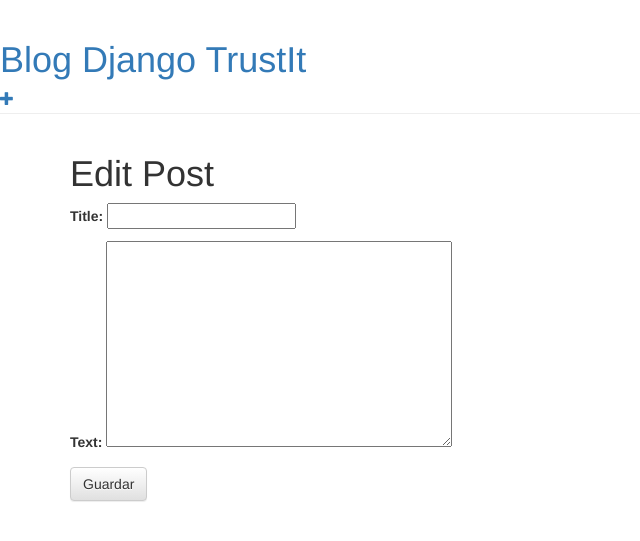
After one commit to rafaelsandroni/django-app-blog-sample, a Django app: page /post/new/ in a window 1280 px wide. The commit adds this page. Shown: the top 541 px of the page, without its empty margins (0-640 px from the left). Run offline with Django 3.2, Linux system fonts and the light colour scheme; some libraries are stand-ins or nearby versions.

Commit message:
Added views to create/edit blog post inside the site.

```diff
--- /dev/null
+++ b/blog/form.py
@@ -0,0 +1,8 @@
+from django import forms
+from .models import Post
+
+class PostForm(forms.ModelForm):
+
+	class Meta:
+		model = Post
+		fields = ('title','text')
--- a/blog/templates/blog/base.html
+++ b/blog/templates/blog/base.html
@@ -8,6 +8,7 @@
     <body>
         <div class="page-header">
             <h1><a href="/">Blog Django TrustIt</a></h1>
+	    <a href="{% url 'blog.views.post_new' %}" class="top-menu"><span class="glyphicon glyphicon-plus"></span></a>
         </div>
 
         <div class="content container">
--- a/blog/templates/blog/post_details.html
+++ b/blog/templates/blog/post_details.html
@@ -8,6 +8,7 @@
 			{{ post.published_date }}
 		</div>
 	{% endif %}
+        <a class="btn btn-default" href="{% url 'post_edit' pk=post.pk %}"><span class="glyphicon glyphicon-pencil"></span></a>
 	<h1>
 		{{ post.title }}
 	</h1>
--- /dev/null
+++ b/blog/templates/blog/post_edit.html
@@ -0,0 +1,11 @@
+{% extends 'blog/base.html' %}
+
+
+{% block content %}
+	<h1>Edit Post</h1>
+	<form method="POST" class="post-form">{% csrf_token %}
+		{{ form.as_p }}
+		<button type="submit" class="save btn btn-default">Guardar</button>
+	</form>
+
+{% endblock %}
--- a/blog/urls.py
+++ b/blog/urls.py
@@ -4,4 +4,6 @@
 urlpatterns = [
 	url(r'^$', views.post_list),
 	url(r'^post/(?P<pk>[0-9]+)/$', views.post_details),
+	url(r'^post/new/$', views.post_new, name='post_new'),
+	url(r'^post/(?P<pk>[0-9]+)/edit/$', views.post_edit, name='post_edit'),
 ]
--- a/blog/views.py
+++ b/blog/views.py
@@ -1,6 +1,7 @@
-from django.shortcuts import render, get_object_or_404
+from django.shortcuts import render, get_object_or_404, redirect
 from .models import Post
 from django.utils import timezone
+from .form import PostForm
 
 # Create your views here.
 def post_list(request):
@@ -10,3 +11,31 @@
 def post_details(request, pk):
 	post = Post.objects.get(pk=pk)
 	return render(request, 'blog/post_details.html', {'post':post})
+
+def post_new(request):
+	if request.method == "POST":
+		form = PostForm(request.POST)
+		if form.is_valid():
+			post = form.save(commit=False)
+			post.author = request.user
+			post.published_date = timezone.now()
+			post.save()
+			return redirect('blog.views.post_details', pk=post.pk)
+	else:
+		form = PostForm()
+
+	return render(request, 'blog/post_edit.html', {'form': form})
+def post_edit(request, pk):
+    post = get_object_or_404(Post, pk=pk)
+    if request.method == "POST":
+        form = PostForm(request.POST, instance=post)
+        if form.is_valid():
+            post = form.save(commit=False)
+            post.author = request.user
+            post.published_date = timezone.now()
+            post.save()
+            return redirect('blog.views.post_details', pk=post.pk)
+    else:
+        form = PostForm(instance=post)
+
+    return render(request, 'blog/post_edit.html', {'form': form})
```
